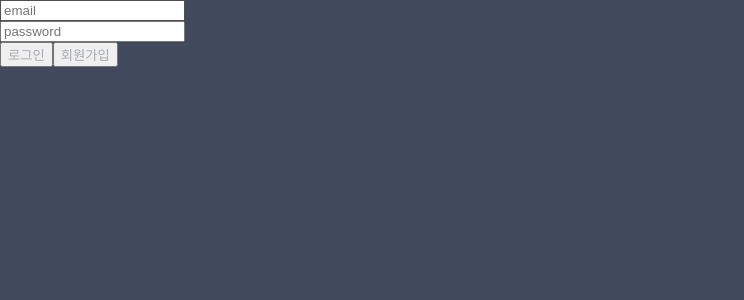
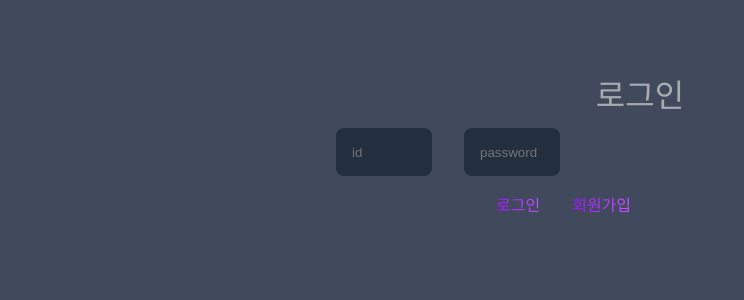
Before and after one commit to starkoora/wanted-pre-onboarding-challenge-fe-1-api, a React (Create React App) app in the folder front/: page /auth in a window 1280 px wide. Shown: the top 300 px of the page, without its empty margins (0-744 px from the left). Built offline with nearby package versions, Linux system fonts and the light colour scheme.

Commit message:
[REFACTOR] Auth 컴포넌트 레이아웃 typescript로 migration

```diff
--- a/front/src/components/atoms/Button.tsx
+++ b/front/src/components/atoms/Button.tsx
@@ -7,7 +7,6 @@ type ButtonProps = {
 };
 
 const Button = (props: ButtonProps) => {
-  console.log(props.onClick);
   return <Btn onClick={props.onClick}>{props.name}</Btn>;
 };
 
--- a/front/src/components/atoms/Input.tsx
+++ b/front/src/components/atoms/Input.tsx
@@ -3,19 +3,23 @@ import styled from "styled-components";
 
 type InputProps = {
   placeholder: string;
+  width?: string;
+  onChange?: (e: React.FormEvent<HTMLInputElement>) => void;
 };
 
 const Input = (props: InputProps) => {
-  return <InputSection placeholder={props.placeholder} />;
+  return (
+    <InputSection onChange={props.onChange} placeholder={props.placeholder} />
+  );
 };
 
 export default Input;
 
 const InputSection = styled.input`
-  width: 80%;
+  width: ${(props) => (props.width ? props.width : "10%")};
   height: 3rem;
   padding: 0 1rem;
-  margin-right: 2rem;
+  margin: 1rem;
   border-radius: 0.5rem;
   border-style: none;
   background-color: #232e3f;
--- a/front/src/components/modules/TodoInput.tsx
+++ b/front/src/components/modules/TodoInput.tsx
@@ -6,8 +6,8 @@ import Input from "components/atoms/Input";
 const TodoInput = (props: any) => {
   return (
     <TodoInputWrapper>
-      <Input placeholder="todo 제목을 입력하세요" />
-      <Input placeholder="todo 내용을 입력하세요" />
+      <Input placeholder="todo 제목을 입력하세요" width="80%" />
+      <Input placeholder="todo 내용을 입력하세요" width="80%" />
       <Button onClick={props.callback} name="ADD TODO" />
     </TodoInputWrapper>
   );
--- /dev/null
+++ b/front/src/pages/Auth.tsx
@@ -0,0 +1,40 @@
+import React, { useState } from "react";
+import styled from "styled-components";
+import CenterSection from "../components/template/CenterSection";
+import Input from "components/atoms/Input";
+import Header from "components/modules/Header";
+import Button from "components/atoms/Button";
+
+const Auth = () => {
+  const [id, setId] = useState();
+  const [pw, setPw] = useState();
+
+  const handleChange = (e: React.FormEvent<HTMLInputElement>) => {
+    console.log((e.target as HTMLInputElement).value);
+  };
+  return (
+    <CenterSection>
+      <Header title="로그인" />
+
+      <InputWrapper>
+        <Input placeholder="id" onChange={handleChange} />
+        <Input placeholder="password" onChange={handleChange} />
+      </InputWrapper>
+      <Btns>
+        <Button onClick={() => console.log("login")} name="로그인" />
+        <Button onClick={() => console.log("signup")} name="회원가입" />
+      </Btns>
+    </CenterSection>
+  );
+};
+
+export default Auth;
+
+const InputWrapper = styled.div`
+  width: 100%;
+`;
+
+const Btns = styled.div`
+  width: 50%;
+  margin: 0 auto;
+`;
```
Also changed, not shown: front/src/components/template/LoginSection.tsx (added, +20 -0 lines), front/src/pages/Auth-js.js (renamed from front/src/pages/Auth.js).
